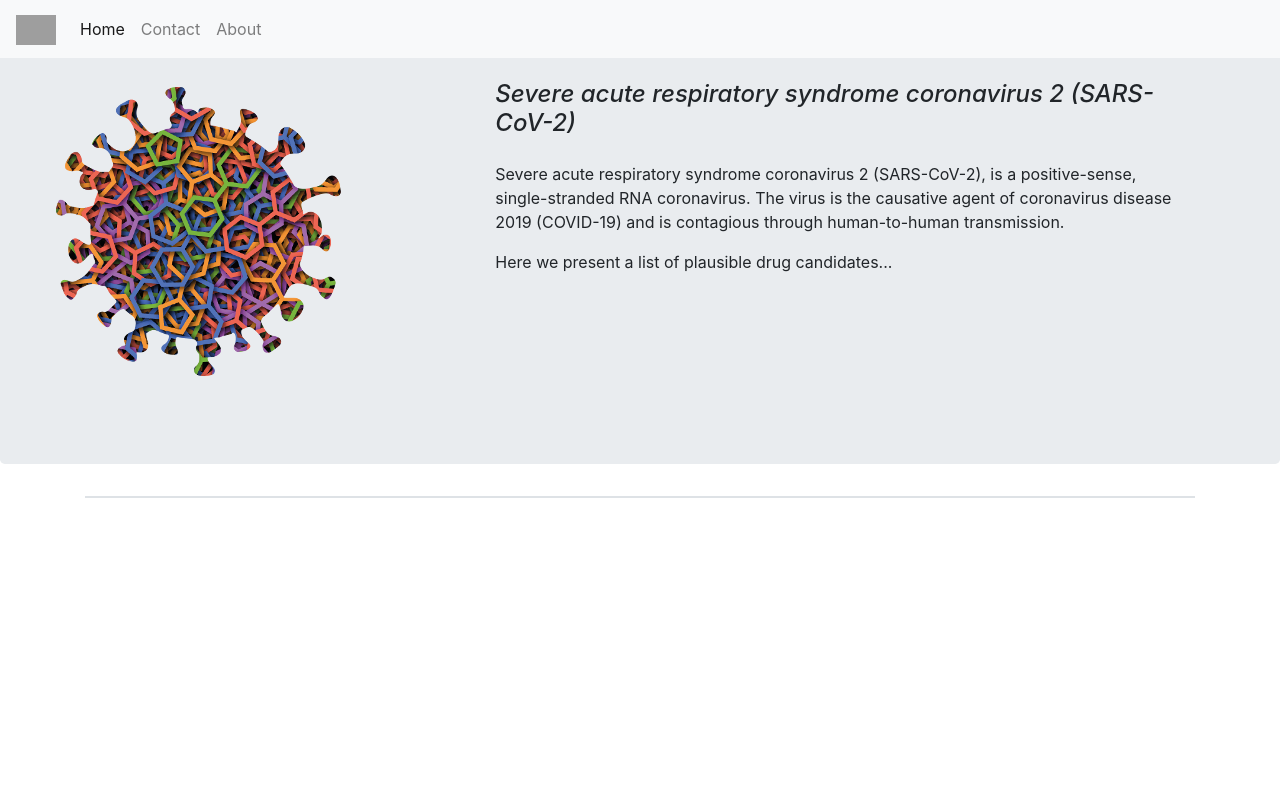
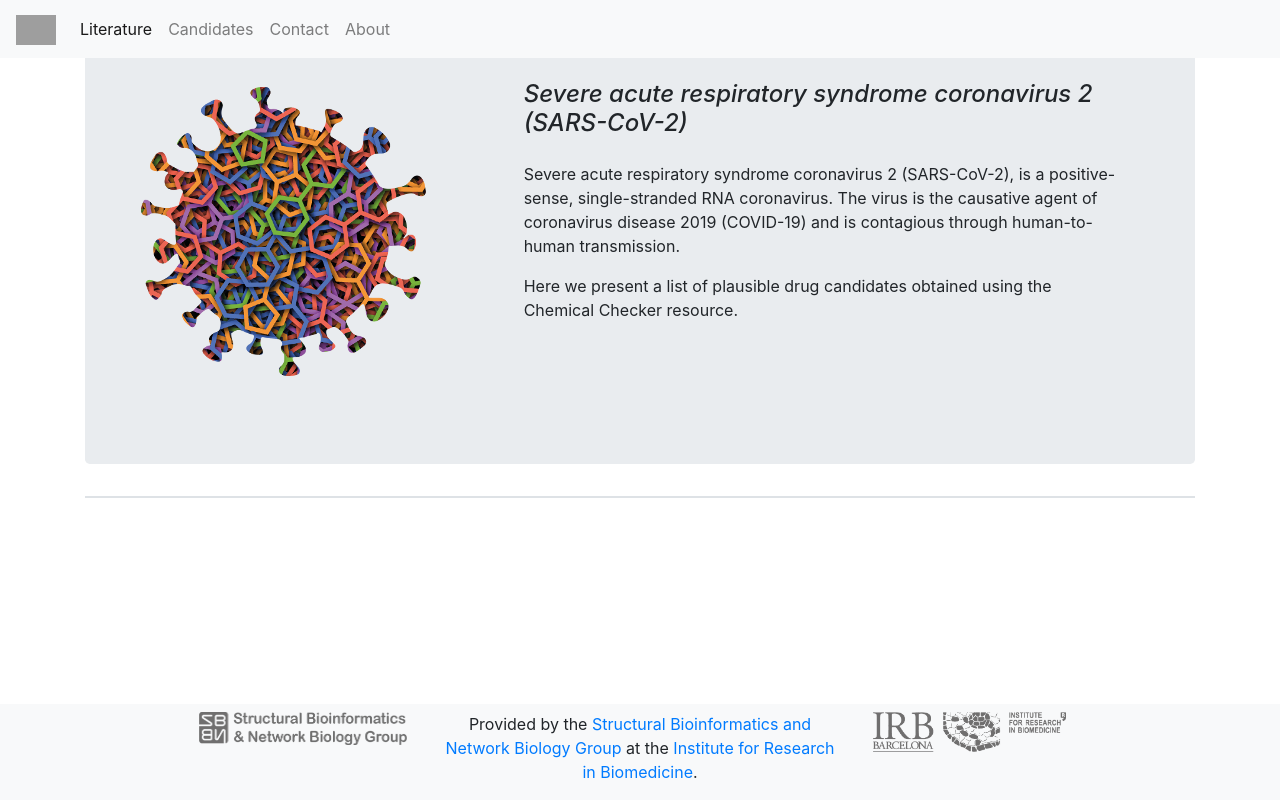
Before and after one commit to sbnb-irb/covid19, a Flask app: template web/templates/index.html in a window 1280 px wide. Run offline with Flask 2, Linux system fonts and the light colour scheme; the template is opened without the code that fills it, so the values that code supplies are empty; some libraries are stand-ins or nearby versions; grey boxes are pictures that could not be loaded.

Commit message:
added footer, fixed layout

```diff
--- a/web/templates/index.html
+++ b/web/templates/index.html
@@ -31,8 +31,9 @@ $(document).ready(function() {
 
 <body>
 
+<!-- Navbar -->
 <nav class="navbar navbar-expand-md navbar-light fixed-top bg-light">
-      <a class="navbar-brand" href="#">
+  <a class="navbar-brand" href="https://chemicalchecker.com/">
     <img alt="ChemicalChecker" height="30px" id="logo"
       onmouseover="this.src='https://chemicalchecker.com/images/CC_logo_blue.svg';"
       onmouseout="this.src='https://chemicalchecker.com/images/CC_logo_black.svg';"
@@ -45,48 +46,44 @@ $(document).ready(function() {
   <div class="collapse navbar-collapse" id="navbarsExampleDefault">
     <ul class="navbar-nav mr-auto">
       <li class="nav-item active">
-            <a class="nav-link" href="#">Home <span class="sr-only">(current)</span></a>
+        <a class="nav-link" href="#">Literature<span class="sr-only">(current)</span></a>
       </li>
       <li class="nav-item">
-            <a class="nav-link" href="#">Contact</a>
+        <a class="nav-link" href="#">Candidates</a>
       </li>
       <li class="nav-item">
-            <a class="nav-link" href="#">About</a>
+        <a class="nav-link" href="https://sbnb.irbbarcelona.org/contact">Contact</a>
+      </li>
+      <li class="nav-item">
+        <a class="nav-link" href="https://sbnb.irbbarcelona.org/">About</a>
       </li>
     </ul>
   </div>
 </nav>
 
-    <main role="main">
-
+<!-- Main -->
+<div class="container">
+  <!-- Intro -->
   <div class="jumbotron">
-        <!-- Grid row -->
     <div class="row">
-          <!-- Grid column -->
       <div class="col-md-4 offset-md-1 mx-3 my-3">
-            <!-- Featured image -->
         <div class="view overlay">
 
           <img alt="Covid19" class="img-fluid" id="covid19_img" width="300px"
-                src="{{ url_for('static', filename='images/covid19_logo_small.png') }}">
+            src="/static/images/covid19_logo_small.png">
           <a>
             <div class="mask rgba-white-slight"></div>
           </a>
         </div>
       </div>
-          <!-- Grid column -->
-          <!-- Grid column -->
       <div class="col-md-7 text-md-left ml-3 mt-3">
         <h4 class="h4 mb-4"><i>Severe acute respiratory syndrome coronavirus 2 (SARS-CoV-2)</i></h4>
         <p class="font-weight-normal">Severe acute respiratory syndrome coronavirus 2 (SARS-CoV-2), is a positive-sense, single-stranded RNA coronavirus. The virus is the causative agent of coronavirus disease 2019 (COVID-19) and is contagious through human-to-human transmission.</p>
-            <p>Here we present a list of plausible drug candidates...</p>
+        <p>Here we present a list of plausible drug candidates obtained using the Chemical Checker resource.</p>
       </div>
-          <!-- Grid column -->
     </div>
-        <!-- Grid row -->
   </div>
-
-      <div class="container">
+  <!-- Table -->
   <table class='table table-striped table-bordered dataTable' id='drugs'>
     <thead>
       <tr>
@@ -98,7 +95,34 @@ $(document).ready(function() {
   </table>
 </div>
 
-    </main>
+
+<!-- Footer -->
+<div id="container-fluid" class="fixed-bottom bg-light">
+    <div class="row mt-2">
+        <div class="col-sm text-right">
+            <a href="http://sbnb.irbbarcelona.org">
+                <img id="sbnb_logo" src="/static/images/sbnb_gray.png" alt="SBNB logo"
+                onmouseover="this.src='/static/images/sbnb_yellow.png';"
+                onmouseout="this.src='/static/images/sbnb_gray.png';"
+                width="208" height="33">
+            </a>
+        </div>
+        <div class="col-sm text-center">
+            <p class="footer_text">
+                Provided by the <a class="gray_link" href="http://sbnb.irbbarcelona.org">Structural Bioinformatics and
+                Network Biology Group</a> at the <a class="gray_link" href="http://www.irbbarcelona.org">Institute for Research in
+                Biomedicine</a>.
+            </p>
+        </div>
+        <div class="col-sm text-left">
+            <a href="http://www.irbbarcelona.org/">
+                <img id="irb_logo" src="/static/images/irb_gray.png" alt="SBNB logo"
+                onmouseover="this.src='/static/images/irb_yellow.png';"
+                onmouseout="this.src='/static/images/irb_gray.png';" height="40">
+            </a>
+        </div>
+    </div>
+</div>
 
 </body>
 </html>
```
Also changed, not shown: web/static/images/irb_gray.png (added), web/static/images/irb_yellow.png (added), web/static/images/sbnb_gray.png (added), web/static/images/sbnb_yellow.png (added). Lines whose indentation alone changed are shown as unchanged.
